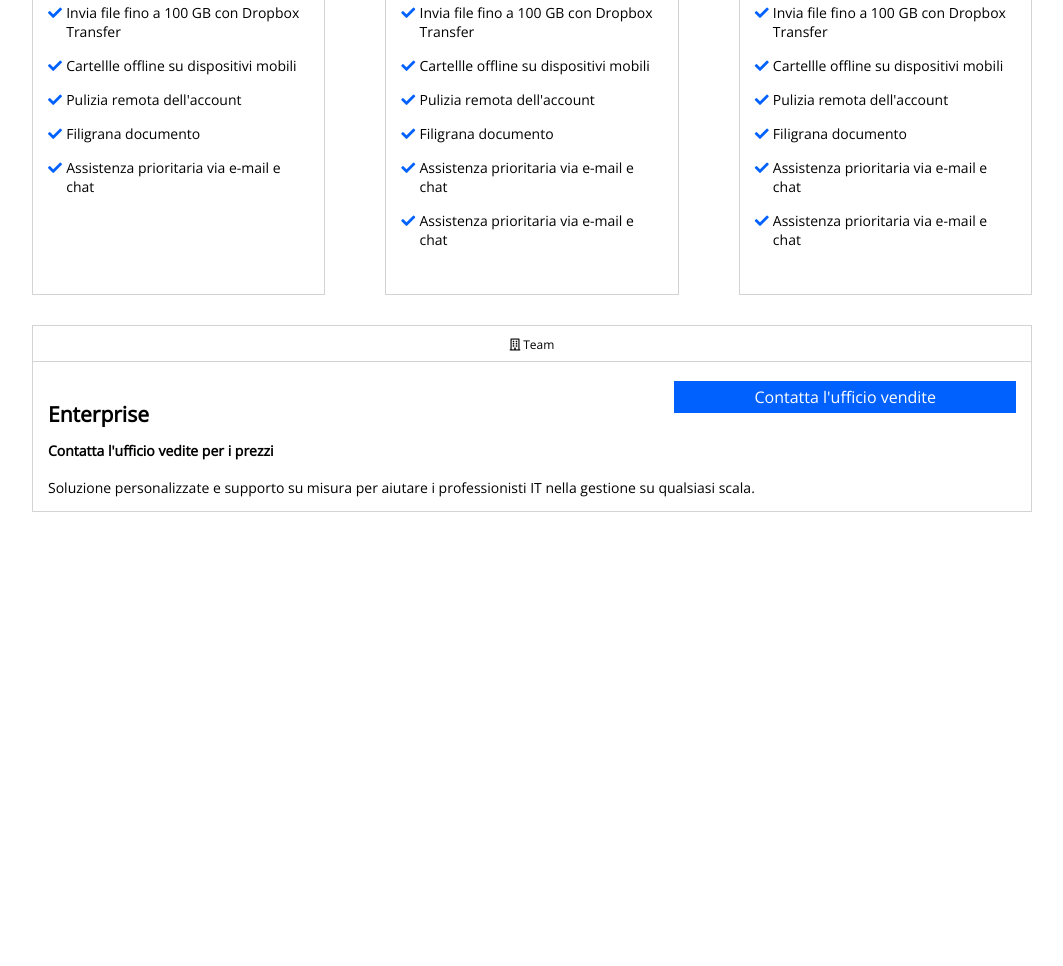
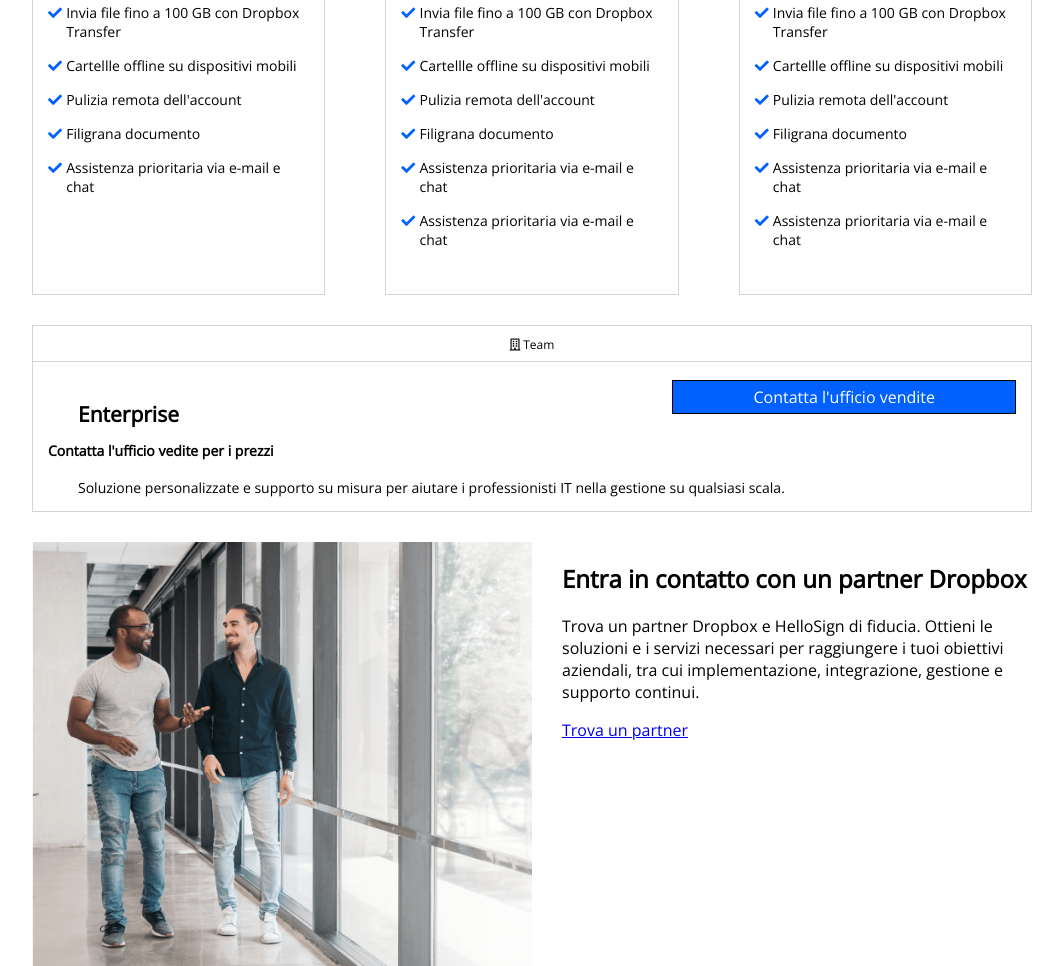
Before and after one commit to lindabettini/htmlcss-dropbox, a plain HTML site: page index.html in a window 1280 px wide. Shown: the part 1459-2425 px from the top of the page, without its empty margins (108-1171 px from the left). Before the commit the page ends 2071 px from the top, so only its background shows below. Drawn offline with nearby package versions, Linux system fonts and the light colour scheme.

Commit message:
Add Partner Dropbox Section

```diff
--- a/index.html
+++ b/index.html
@@ -8,7 +8,6 @@
     <link rel="preconnect" href="https://fonts.gstatic.com" crossorigin>
     <link href="https://fonts.googleapis.com/css2?family=Open+Sans&display=swap" rel="stylesheet">
     <link rel="stylesheet" href="https://cdnjs.cloudflare.com/ajax/libs/font-awesome/5.15.4/css/all.min.css" integrity="sha512-1ycn6IcaQQ40/MKBW2W4Rhis/DbILU74C1vSrLJxCq57o941Ym01SwNsOMqvEBFlcgUa6xLiPY/NS5R+E6ztJQ==" crossorigin="anonymous" referrerpolicy="no-referrer" />
-
     <link rel="stylesheet" href="https://maxcdn.bootstrapcdn.com/font-awesome/4.5.0/css/font-awesome.min.css">
     <link rel="stylesheet" href="style.css">
     <title>My Dropbox</title>
@@ -183,6 +182,19 @@
                 </div>
             </section>
 
+            <!-- "Dropbox Partner" Section -->
+            <section id="dropbox-partner clearfix">
+                <div class="w-50 flt">
+                    <img src="img/partner.png" alt="dropbox partner">
+                </div>
+                <div class="w-50 flt">
+                    <h2>Entra in contatto con un partner Dropbox</h2>
+                    <p>Trova un partner Dropbox e HelloSign di fiducia. Ottieni le soluzioni e i servizi necessari per raggiungere i tuoi obiettivi aziendali, tra cui implementazione, integrazione, gestione e supporto continui.</p>
+                    <a class="white-btn" href="#">Trova un partner</a>
+                </div>
+
+            </section>
+
         </div>
     </main>
 </html>
--- a/style.css
+++ b/style.css
@@ -32,7 +32,6 @@ img {
 
 .w-30 {
   width: calc(100% / 3 - 40px);
-  float: left;
 }
 
 .w-30.middle {
@@ -86,6 +85,17 @@ img {
   background-color: rgb(0, 97, 255);
   border: none;
   color: white;
+  text-align: center;
+  text-decoration: none;
+  display: inline;
+  cursor: pointer;
+  padding: 5px 20px;
+  margin-right: 30px;
+  font-size: 16px;
+}
+
+.blue-btn {
+  border: 1px solid black;
   text-align: center;
   text-decoration: none;
   display: inline;
@@ -289,3 +299,12 @@ header {
   padding-right: 80px;
   margin-right: 0;
 }
+
+/* DROPBOX PARTNER SECTION  */
+
+#drop-box-partner .w-50,
+h2,
+p,
+a {
+  padding-left: 30px;
+}
```
